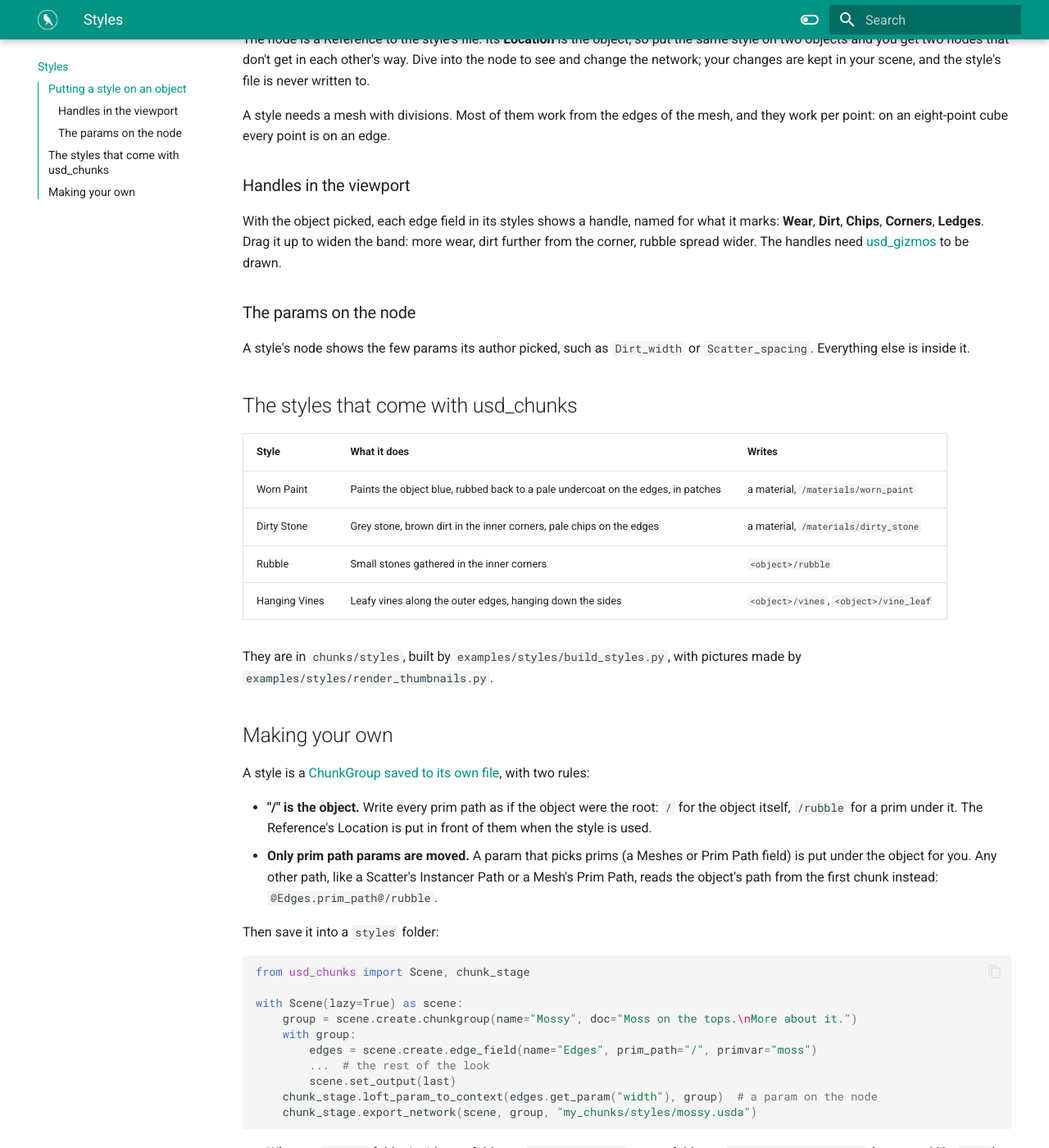
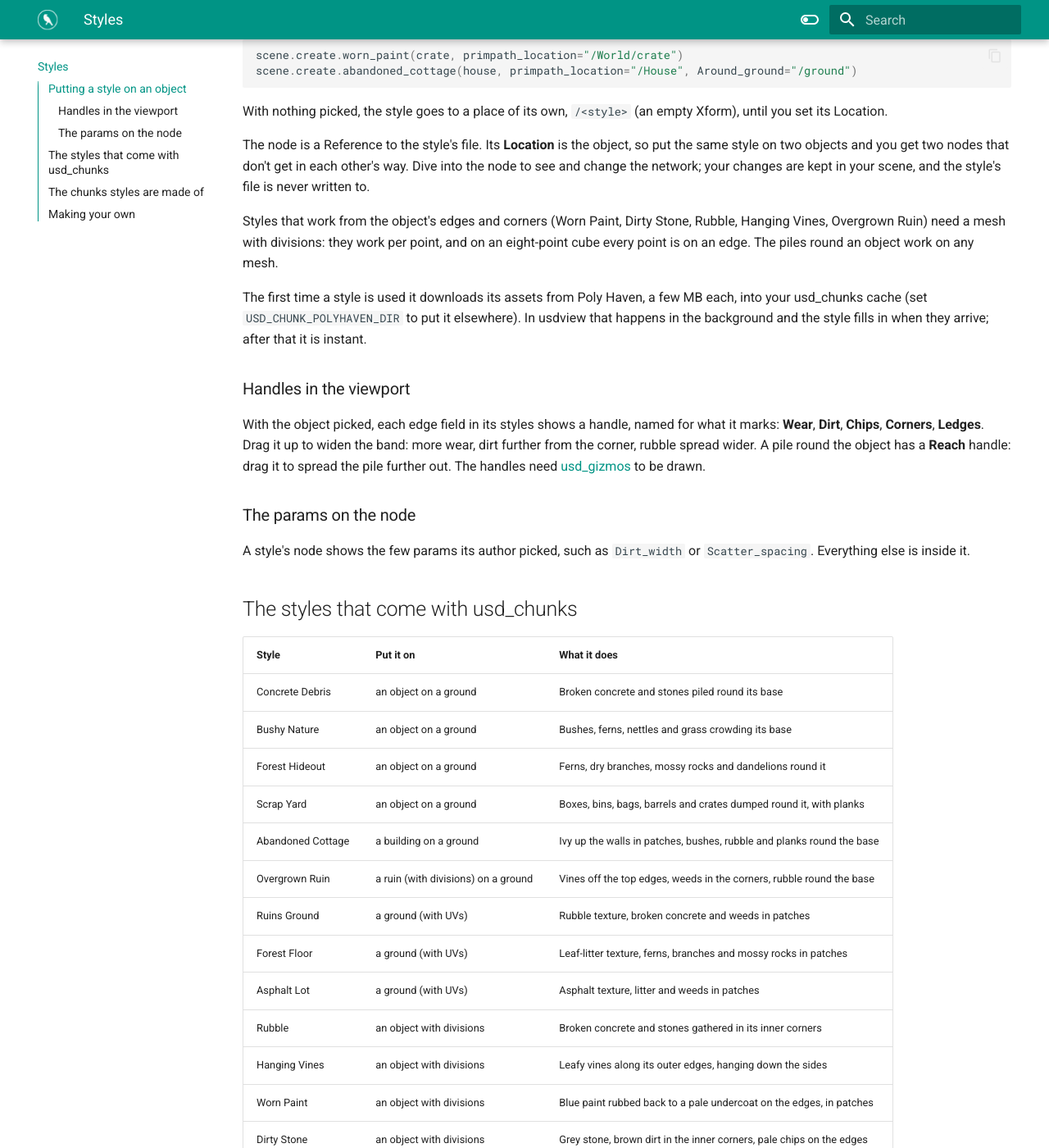
Before and after one commit to HuginStudios/usd_chunks, an MkDocs documentation site: the page built from docs/styles.md, in a window 1280 px wide and 1400 px high, scrolled down 575 px. Shown: the whole window at 82% size. Built offline with MkDocs 1.6.1 and Material for MkDocs 9.7.7, drawn with Linux system fonts in a browser that asks for light colours; the version menu is left out; some of the changed text lies outside the part shown.

Commit message:
📝 Styles guide: real assets, piles, presets, biomes
The guide lists all thirteen styles and what to put each on, how the
assets are downloaded and cached, picking the ground second, and the
Poly Haven and Around Field chunks styles are made of.

````diff
--- a/docs/styles.md
+++ b/docs/styles.md
@@ -1,19 +1,24 @@
 # Styles
 
 A style is a ready-made look you put on an object in one go: worn paint, dirt in the
-corners, rubble, hanging vines. Pick the object, pick the style, and the network that makes
-the look is added to your graph, aimed at that object.
+corners, rubble piled round its base, bushes, ivy up the walls, a whole abandoned cottage.
+Pick the object, pick the style, and the network that makes the look is added to your graph,
+aimed at that object. Most styles use real assets: free [Poly Haven](https://polyhaven.com)
+models and textures (CC0), downloaded the first time a style needs them.
 
 ## Putting a style on an object
 
 1. Select the object in the viewport: a mesh, or a prim with meshes under it.
-2. In the node graph, open the **Styles** menu and click a picture.
+2. For a style that piles things round the object (rubble, bushes, a cottage's plants),
+   Ctrl-click the ground it stands on too: the second pick is its ground.
+3. In the node graph, open the **Styles** menu and click a picture.
 
 The style's node is wired onto the end of your chain and cooks at once. You can also add a
 style from the Tab menu, under **Styles**, or from a script:
 
 ```python
 scene.create.worn_paint(crate, primpath_location="/World/crate")
+scene.create.abandoned_cottage(house, primpath_location="/House", Around_ground="/ground")
 ```
 
 With nothing picked, the style goes to a place of its own, `/<style>` (an empty Xform), until
@@ -24,14 +29,20 @@ style on two objects and you get two nodes that don't get in each other's way. D
 node to see and change the network; your changes are kept in your scene, and the style's file
 is never written to.
 
-A style needs a mesh with divisions. Most of them work from the edges of the mesh, and they
-work per point: on an eight-point cube every point is on an edge.
+Styles that work from the object's edges and corners (Worn Paint, Dirty Stone, Rubble, Hanging
+Vines, Overgrown Ruin) need a mesh with divisions: they work per point, and on an eight-point
+cube every point is on an edge. The piles round an object work on any mesh.
+
+The first time a style is used it downloads its assets from Poly Haven, a few MB each, into
+your usd_chunks cache (set `USD_CHUNK_POLYHAVEN_DIR` to put it elsewhere). In usdview that
+happens in the background and the style fills in when they arrive; after that it is instant.
 
 ### Handles in the viewport
 
 With the object picked, each edge field in its styles shows a handle, named for what it marks:
 **Wear**, **Dirt**, **Chips**, **Corners**, **Ledges**. Drag it up to widen the band: more
-wear, dirt further from the corner, rubble spread wider. The handles need
+wear, dirt further from the corner, rubble spread wider. A pile round the object has a
+**Reach** handle: drag it to spread the pile further out. The handles need
 [usd_gizmos](install.md#gizmos-viewport-handles) to be drawn.
 
 ### The params on the node
@@ -41,15 +52,39 @@ A style's node shows the few params its author picked, such as `Dirt_width` or
 
 ## The styles that come with usd_chunks
 
-| Style | What it does | Writes |
+| Style | Put it on | What it does |
 | --- | --- | --- |
-| Worn Paint | Paints the object blue, rubbed back to a pale undercoat on the edges, in patches | a material, `/materials/worn_paint` |
-| Dirty Stone | Grey stone, brown dirt in the inner corners, pale chips on the edges | a material, `/materials/dirty_stone` |
-| Rubble | Small stones gathered in the inner corners | `<object>/rubble` |
-| Hanging Vines | Leafy vines along the outer edges, hanging down the sides | `<object>/vines`, `<object>/vine_leaf` |
+| Concrete Debris | an object on a ground | Broken concrete and stones piled round its base |
+| Bushy Nature | an object on a ground | Bushes, ferns, nettles and grass crowding its base |
+| Forest Hideout | an object on a ground | Ferns, dry branches, mossy rocks and dandelions round it |
+| Scrap Yard | an object on a ground | Boxes, bins, bags, barrels and crates dumped round it, with planks |
+| Abandoned Cottage | a building on a ground | Ivy up the walls in patches, bushes, rubble and planks round the base |
+| Overgrown Ruin | a ruin (with divisions) on a ground | Vines off the top edges, weeds in the corners, rubble round the base |
+| Ruins Ground | a ground (with UVs) | Rubble texture, broken concrete and weeds in patches |
+| Forest Floor | a ground (with UVs) | Leaf-litter texture, ferns, branches and mossy rocks in patches |
+| Asphalt Lot | a ground (with UVs) | Asphalt texture, litter and weeds in patches |
+| Rubble | an object with divisions | Broken concrete and stones gathered in its inner corners |
+| Hanging Vines | an object with divisions | Leafy vines along its outer edges, hanging down the sides |
+| Worn Paint | an object with divisions | Blue paint rubbed back to a pale undercoat on the edges, in patches |
+| Dirty Stone | an object with divisions | Grey stone, brown dirt in the inner corners, pale chips on the edges |
+
+Everything a style makes goes under the object, in prims named `style_...`: its kit of assets,
+the copies it scatters, its vines.
 
 They are in `chunks/styles`, built by `examples/styles/build_styles.py`, with pictures made by
 `examples/styles/render_thumbnails.py`.
+
+## The chunks styles are made of
+
+You can use these on their own too:
+
+- **Poly Haven Model**: a free Poly Haven model by name, from a picture menu of the catalog.
+  Pick one part of a set or all of it; each part can sit at the origin, ready for a Scatter
+  Points to copy (a row of `<Location>/<model>*`). Its looks are made UsdPreviewSurface, which
+  Storm and Aurora draw.
+- **Poly Haven Material**: a Poly Haven texture as a material on prims, with tiling.
+- **Around Field**: the ground round an object's base, as a hidden patch with a field that
+  fades out from the object. Scatter Points on the patch piles things round the object.
 
 ## Making your own
 
````
Also changed, not shown: CHANGELOG.md (+14 -4 lines), skills/usd-chunks-build-network/chunks-by-task.md (+3 -1 lines).
